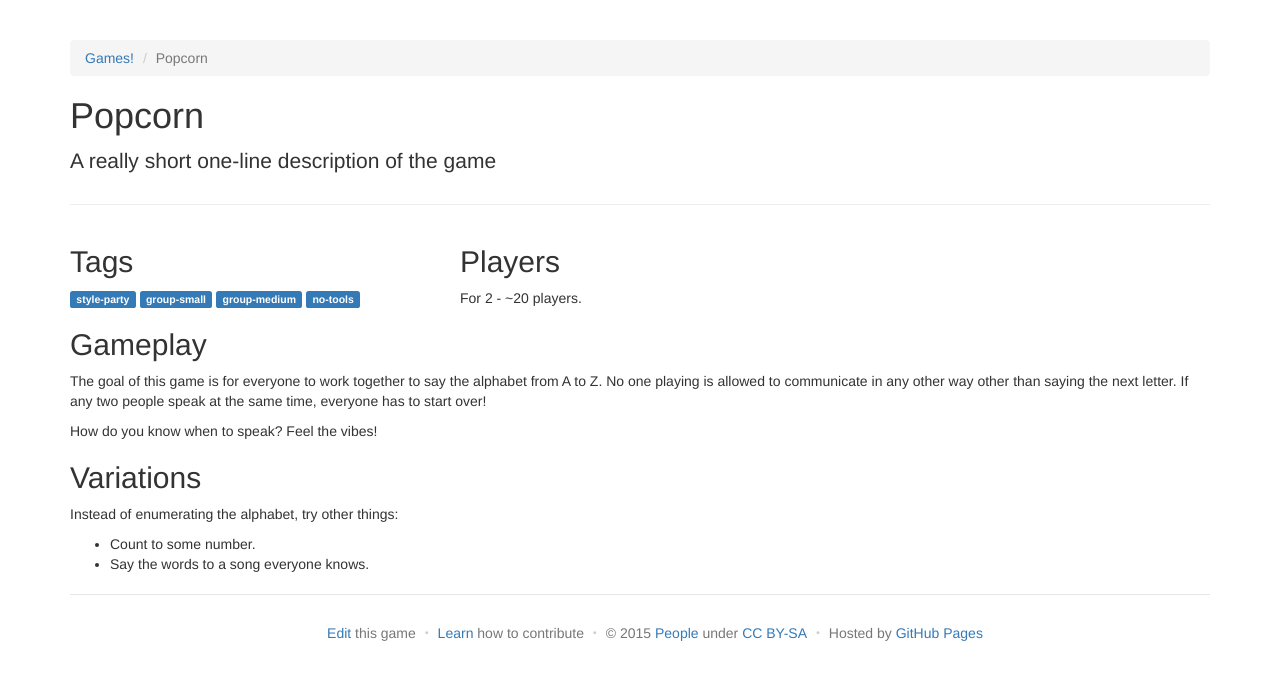
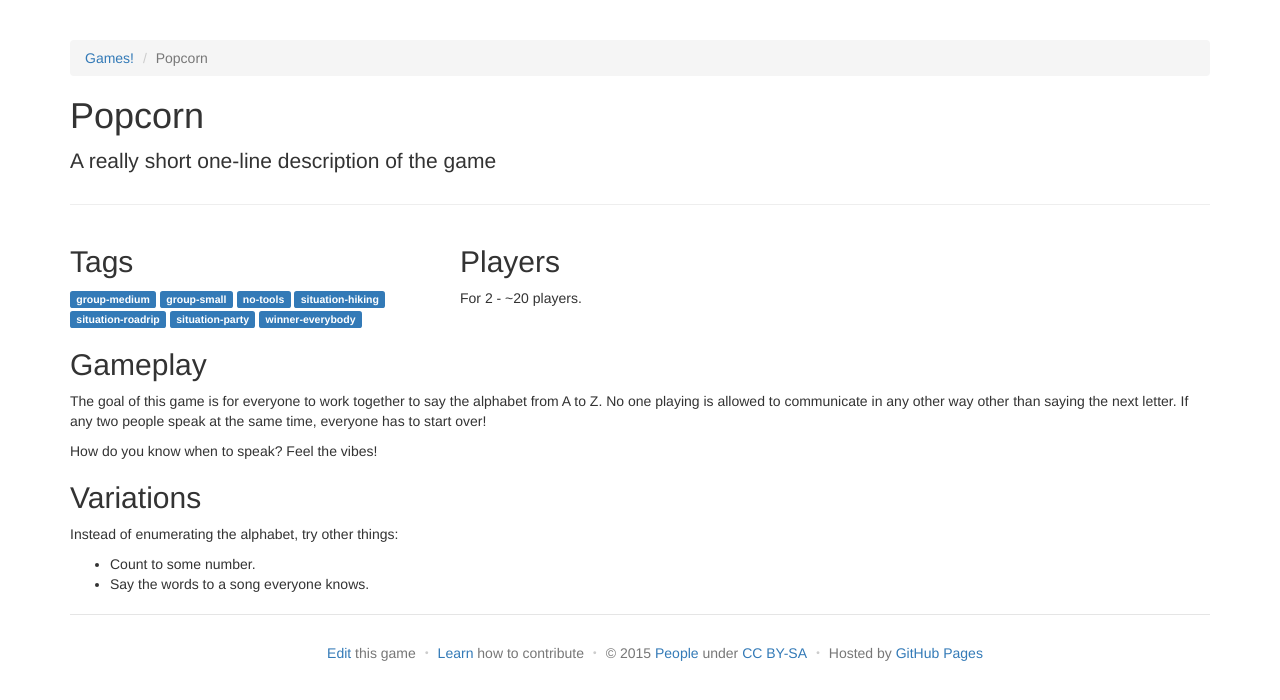
Before and after one commit to davidselassie/games, a Jekyll site: the page built from _games/popcorn.md, in a window 1280 px wide. Shown: the top 700 px of the page. Built offline with Jekyll 4.4.1, drawn with Linux system fonts in a browser that asks for light colours.

Commit message:
Update popcorn.md

```diff
--- a/_games/popcorn.md
+++ b/_games/popcorn.md
@@ -1,10 +1,13 @@
 ---
 title: Popcorn
 tags:
-  - style-party
+  - group-medium
   - group-small
-  - group-medium
   - no-tools
+  - situation-hiking
+  - situation-roadrip
+  - situation-party
+  - winner-everybody
 
 oneliner: A really short one-line description of the game
 players: 2 - ~20
```
